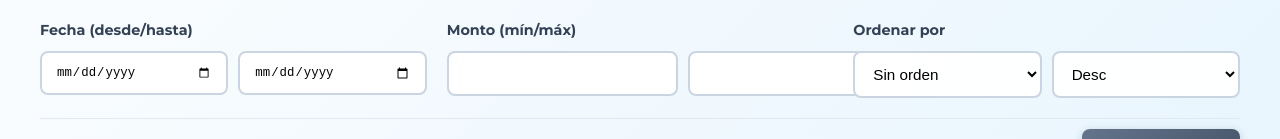
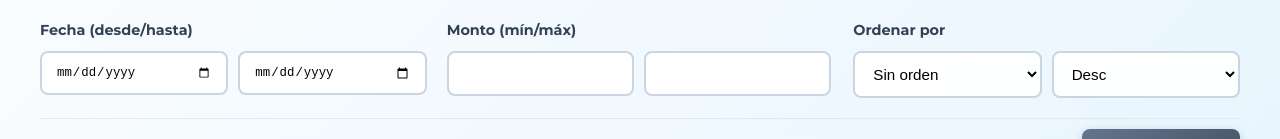
Before and after one commit to 48313612/MI_PRESUPUESTO_GRILLE_LUCERO, a React (Vite) app: page / in a window 1280 px wide. Shown: the part 355-494 px from the top of the page. Built offline with nearby package versions, Linux system fonts and the light colour scheme.

Commit message:
mejorando

```diff
--- a/src/css/styles.css
+++ b/src/css/styles.css
@@ -617,6 +617,11 @@
       flex: 1;
     }
 
+    .filtro-monto input {
+      width: 155px;
+      flex: none;
+    }
+
     .filtro-orden {
       display: flex;
       gap: 10px;
--- a/src/pages/Listado.jsx
+++ b/src/pages/Listado.jsx
@@ -133,7 +133,7 @@ function Listado() {
 
           <div className="filtro-group">
             <label>Monto (mín/máx)</label>
-            <div className="filtro-rango">
+            <div className="filtro-rango filtro-monto">
               <input
                 aria-label="Monto mínimo"
                 type="number"
```
